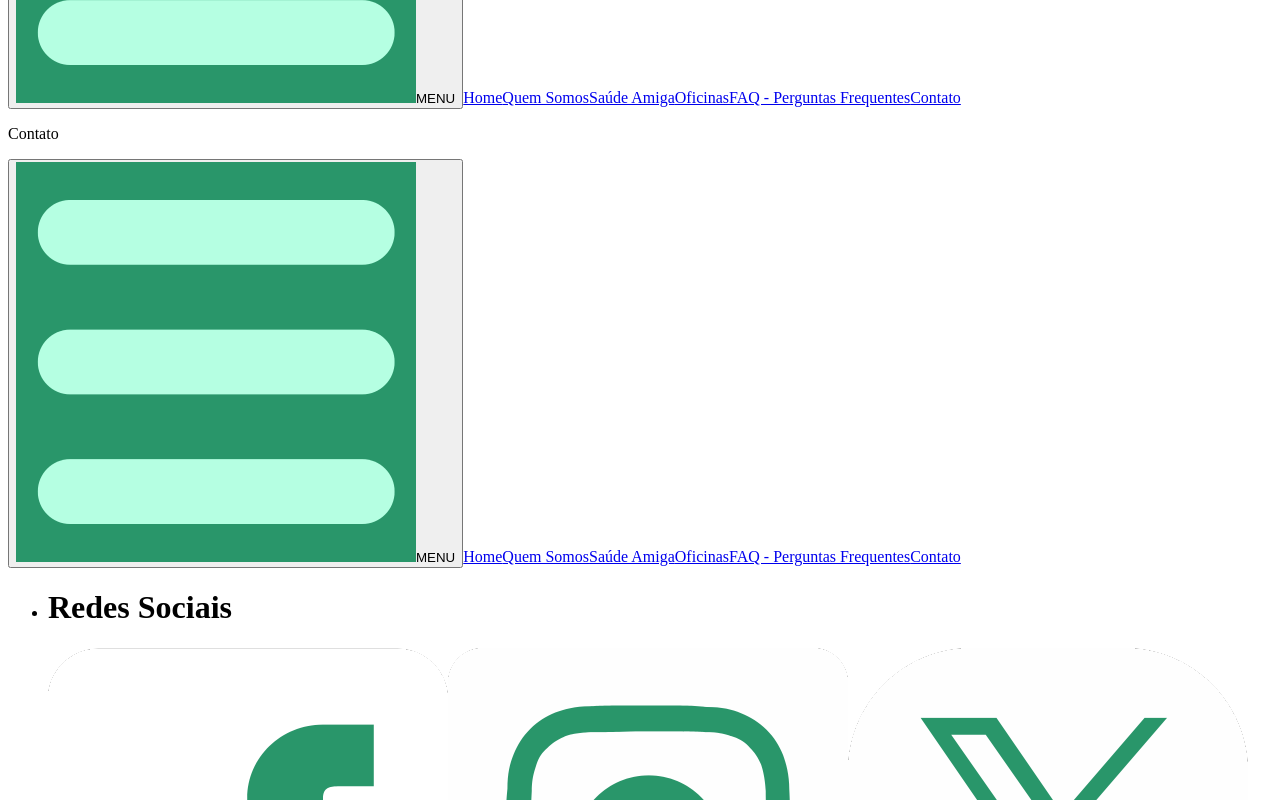
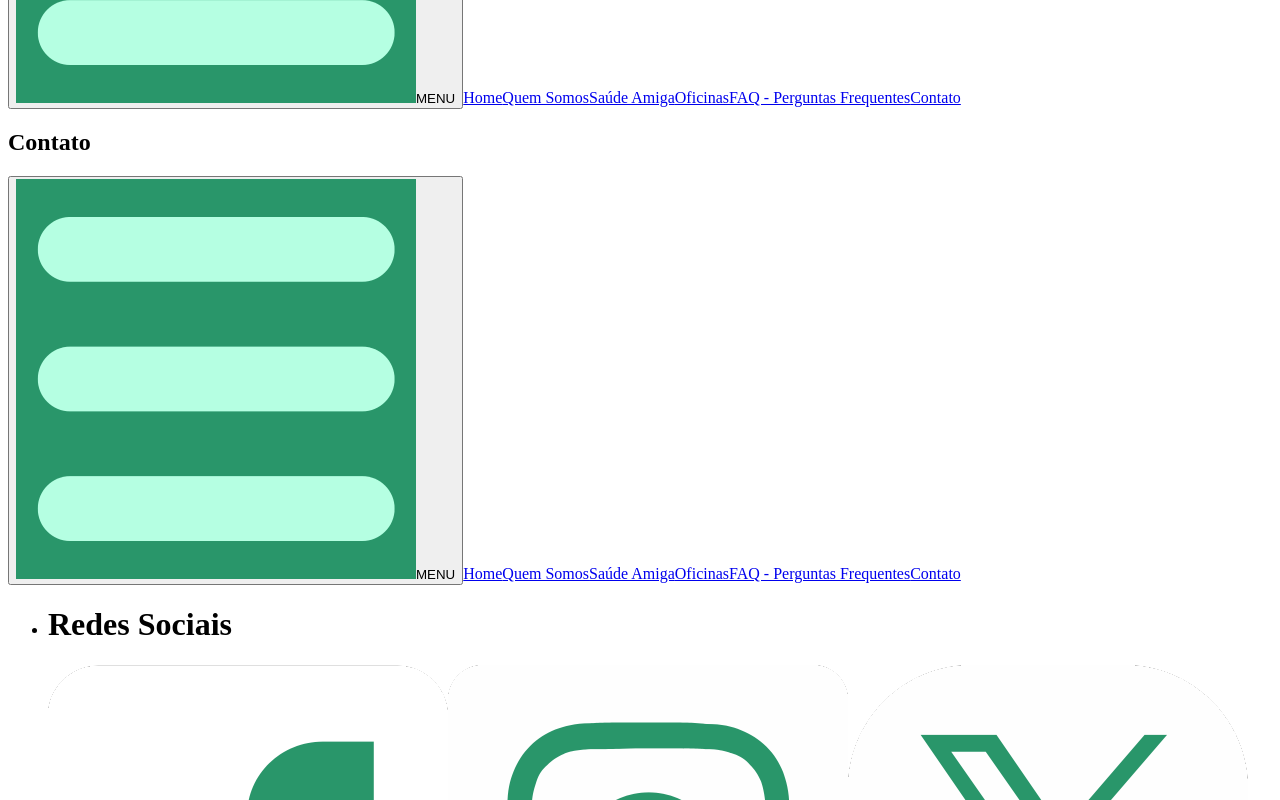
Before and after one commit to saude-amiga/react-amigo, a React (Vite) app: page /contato in a window 1280 px wide. Shown: the part 1520-2320 px from the top of the page. Built offline with nearby package versions, Linux system fonts and the light colour scheme.

Commit message:
Criada seção de contatos na rota de Contato

```diff
--- a/src/routes/Contato/index.tsx
+++ b/src/routes/Contato/index.tsx
@@ -1,7 +1,13 @@
 export default function Contato(){
     return(
-        <div>
-            <p>Contato</p>
-        </div>
+        <body>
+            <main>
+                <section id="contato">
+                    <div>
+                        <h1>Contato</h1>
+                    </div>
+                </section>
+            </main>
+        </body>
     )
 }
```
